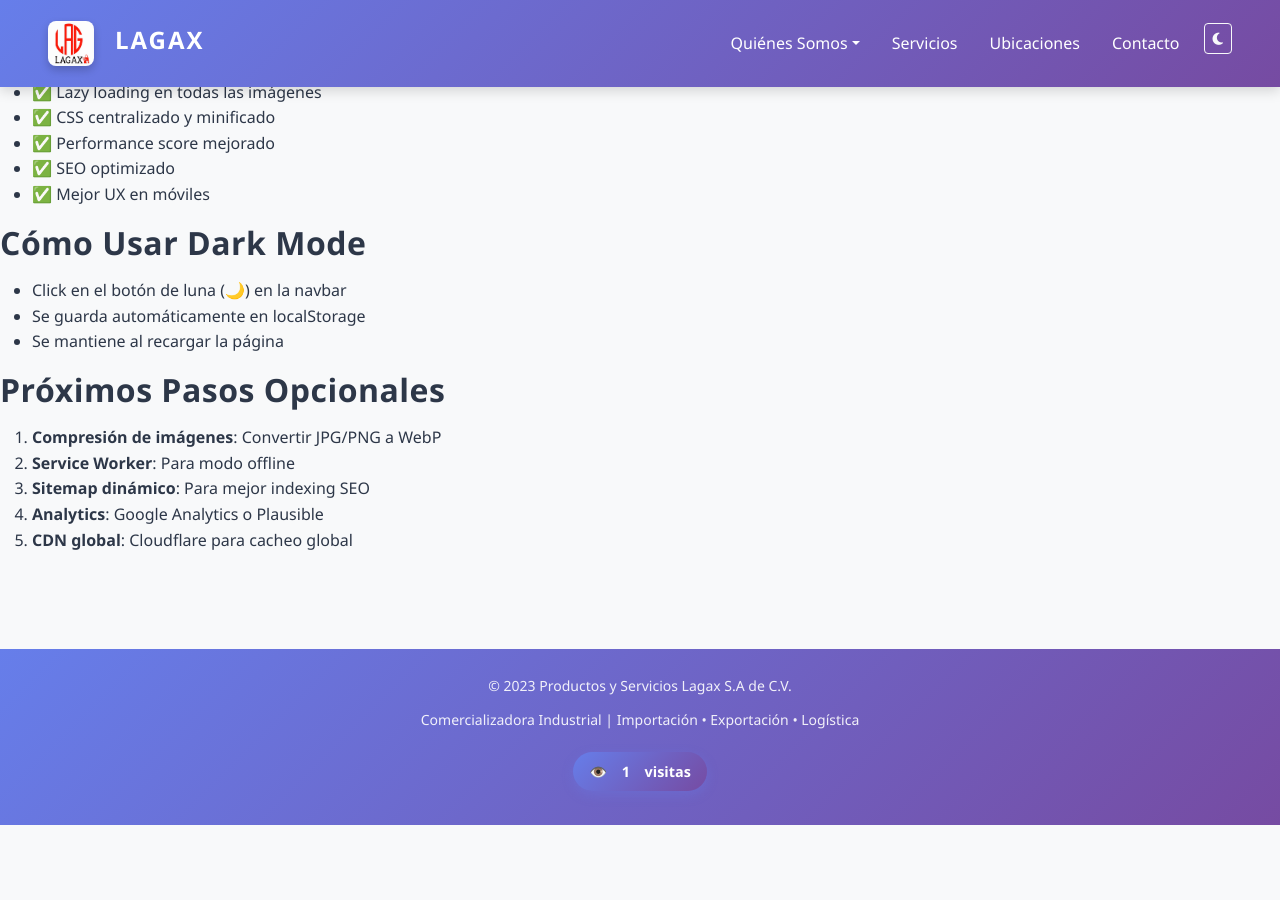
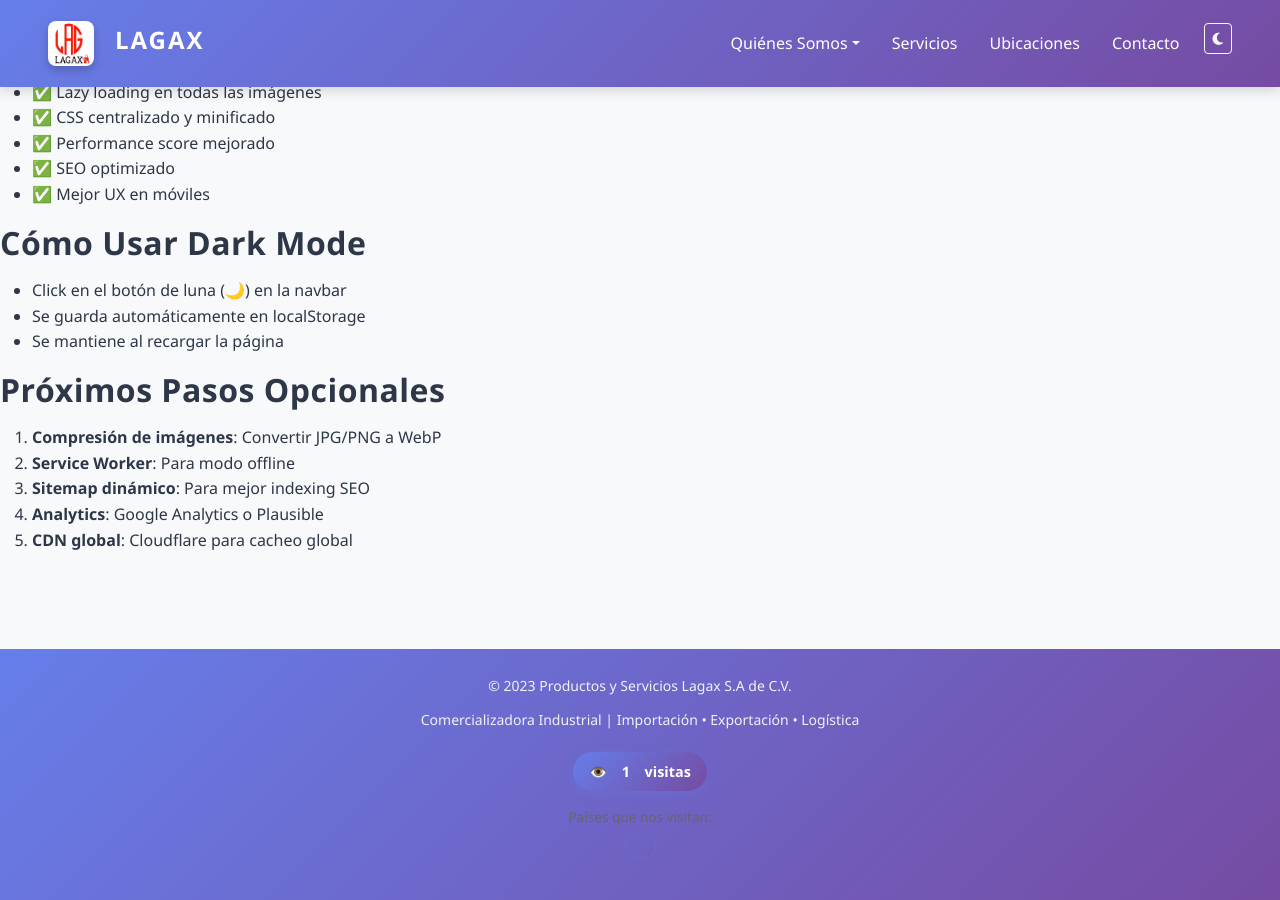
Before and after one commit to gasglz18/lagax, a Jekyll site: the page built from OPTIMIZATIONS.md, in a window 1280 px wide and 900 px high, scrolled down 2168 px. Built offline with Jekyll 4.4.1, drawn with Linux system fonts in a browser that asks for light colours; our own code applies the rules of GitHub Pages for plain Markdown files; before the commit the page ends 2993 px from its top, so only the background shows below that; part of the change alters nothing that is shown.

Commit message:
Agregar banderas de países visitantes

```diff
--- /dev/null
+++ b/_includes/country-flags.html
@@ -0,0 +1,7 @@
+<!-- Banderas de Países Visitantes -->
+<div style="text-align: center; margin-top: 15px; margin-bottom: 10px;">
+  <p style="font-size: 0.85rem; color: #666; margin-bottom: 8px; margin-top: 0;">Países que nos visitan:</p>
+  <div id="country-flags" style="display: inline-block; background: linear-gradient(135deg, rgba(102, 126, 234, 0.1) 0%, rgba(118, 75, 162, 0.1) 100%); padding: 10px 15px; border-radius: 15px; border: 1px solid rgba(102, 126, 234, 0.2);">
+    <!-- Las banderas se cargarán aquí -->
+  </div>
+</div>
--- a/_layouts/default.html
+++ b/_layouts/default.html
@@ -63,6 +63,7 @@
         <p class="mb-2"><small>&copy; 2023 Productos y Servicios Lagax S.A de C.V.</small></p>
         <p class="mb-0"><small>Comercializadora Industrial | Importación • Exportación • Logística</small></p>
         {% include visit-counter.html %}
+        {% include country-flags.html %}
       </div>
     </footer>
 
@@ -138,5 +139,7 @@
     <script src="{{ '/assets/js/main.min.js' | relative_url }}"></script>
     <!-- Smooth Scroll Navigation -->
     <script src="{{ '/assets/js/smooth-scroll.js' | relative_url }}"></script>
+    <!-- Country Flags Component -->
+    <script src="{{ '/assets/js/country-flags.js' | relative_url }}"></script>
   </body>
 </html>
--- /dev/null
+++ b/assets/js/country-flags.js
@@ -0,0 +1,65 @@
+// Mostrar banderas de países visitantes
+function initCountryFlags() {
+  const flagsElement = document.getElementById('country-flags');
+  if (!flagsElement) return;
+
+  // Función para convertir código de país a emoji de bandera
+  function countryCodeToFlag(countryCode) {
+    return countryCode
+      .toUpperCase()
+      .split('')
+      .map(char => String.fromCodePoint(127397 + char.charCodeAt()))
+      .join('');
+  }
+
+  // Obtener información del país por IP
+  fetch('https://ipapi.co/json/')
+    .then(response => response.json())
+    .then(data => {
+      const countryCode = data.country_code;
+      const countryName = data.country_name;
+
+      if (countryCode) {
+        // Obtener lista de países visitados del localStorage
+        let visitedCountries = JSON.parse(localStorage.getItem('visited-countries')) || [];
+
+        // Agregar país actual si no está en la lista (máximo 12 banderas)
+        if (!visitedCountries.includes(countryCode)) {
+          visitedCountries.unshift(countryCode);
+          if (visitedCountries.length > 12) {
+            visitedCountries.pop();
+          }
+          localStorage.setItem('visited-countries', JSON.stringify(visitedCountries));
+        }
+
+        // Mostrar banderas
+        let flagsHTML = '';
+        visitedCountries.forEach(code => {
+          const flag = countryCodeToFlag(code);
+          flagsHTML += `<span title="Visitante de ${code}" style="font-size: 1.5rem; margin: 0 4px; cursor: pointer; transition: transform 0.2s;">${flag}</span>`;
+        });
+
+        flagsElement.innerHTML = flagsHTML;
+
+        // Agregar efecto hover
+        document.querySelectorAll('#country-flags span').forEach(flag => {
+          flag.addEventListener('mouseover', function() {
+            this.style.transform = 'scale(1.3)';
+          });
+          flag.addEventListener('mouseout', function() {
+            this.style.transform = 'scale(1)';
+          });
+        });
+      }
+    })
+    .catch(error => {
+      console.warn('Error al obtener datos de geolocalización:', error);
+    });
+}
+
+// Ejecutar cuando el DOM esté listo
+if (document.readyState === 'loading') {
+  document.addEventListener('DOMContentLoaded', initCountryFlags);
+} else {
+  initCountryFlags();
+}
```
Also changed, not shown: 3 other files.
